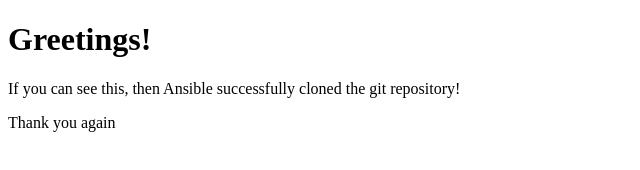
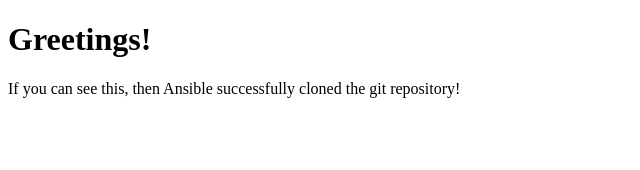
Before and after one commit to sanoopsadique/ansible-tutorial, a plain HTML site: page index.html in a window 1280 px wide. Shown: the whole page, without its empty margins (0-640 px from the left). Drawn offline with Linux system fonts and the light colour scheme.

Commit message:
Update index.html

```diff
--- a/index.html
+++ b/index.html
@@ -14,7 +14,5 @@
 
   <p>If you can see this, then Ansible successfully cloned the git repository!</p>
 
-  <p>Thank you again</p>
-
 </body>
 </html>
```
